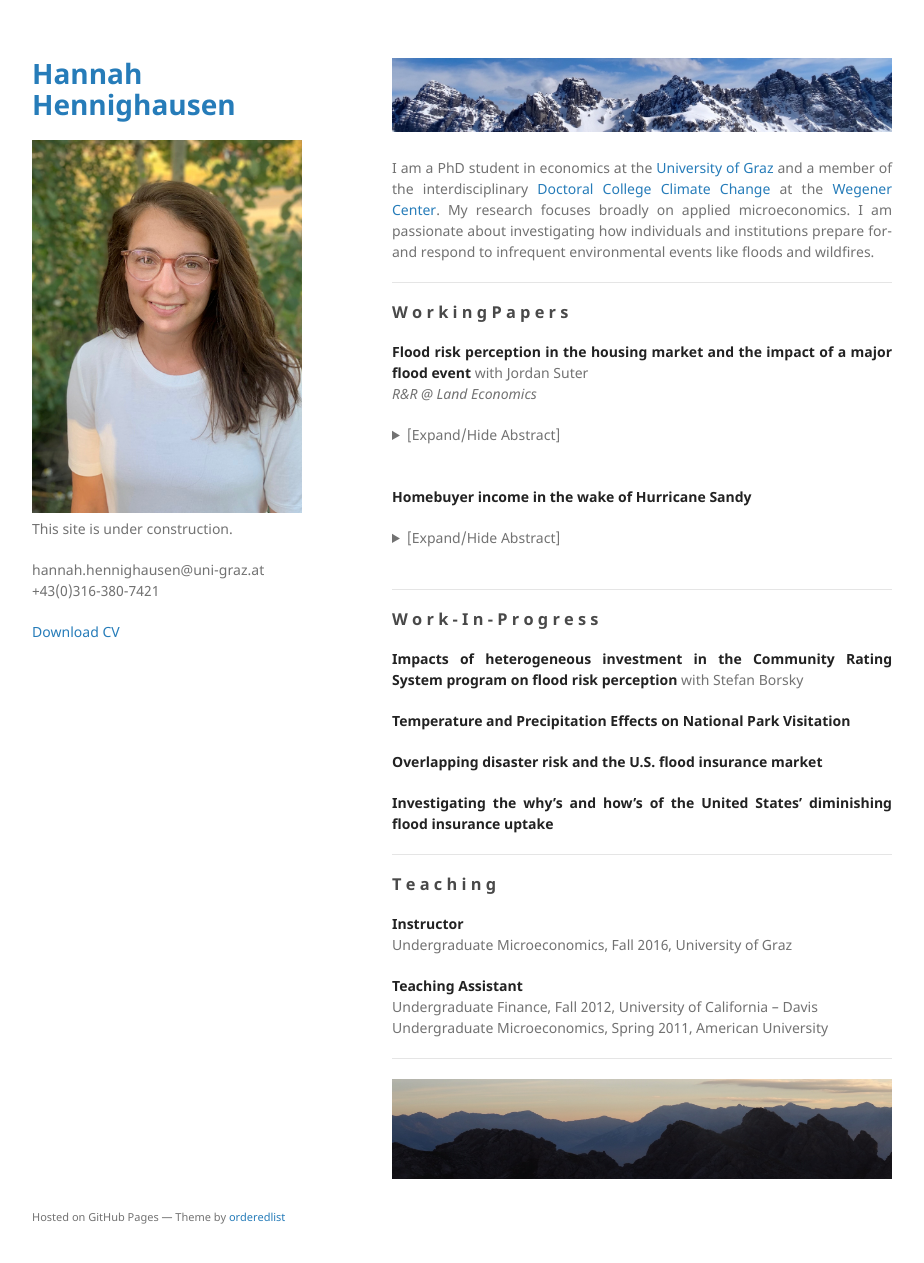
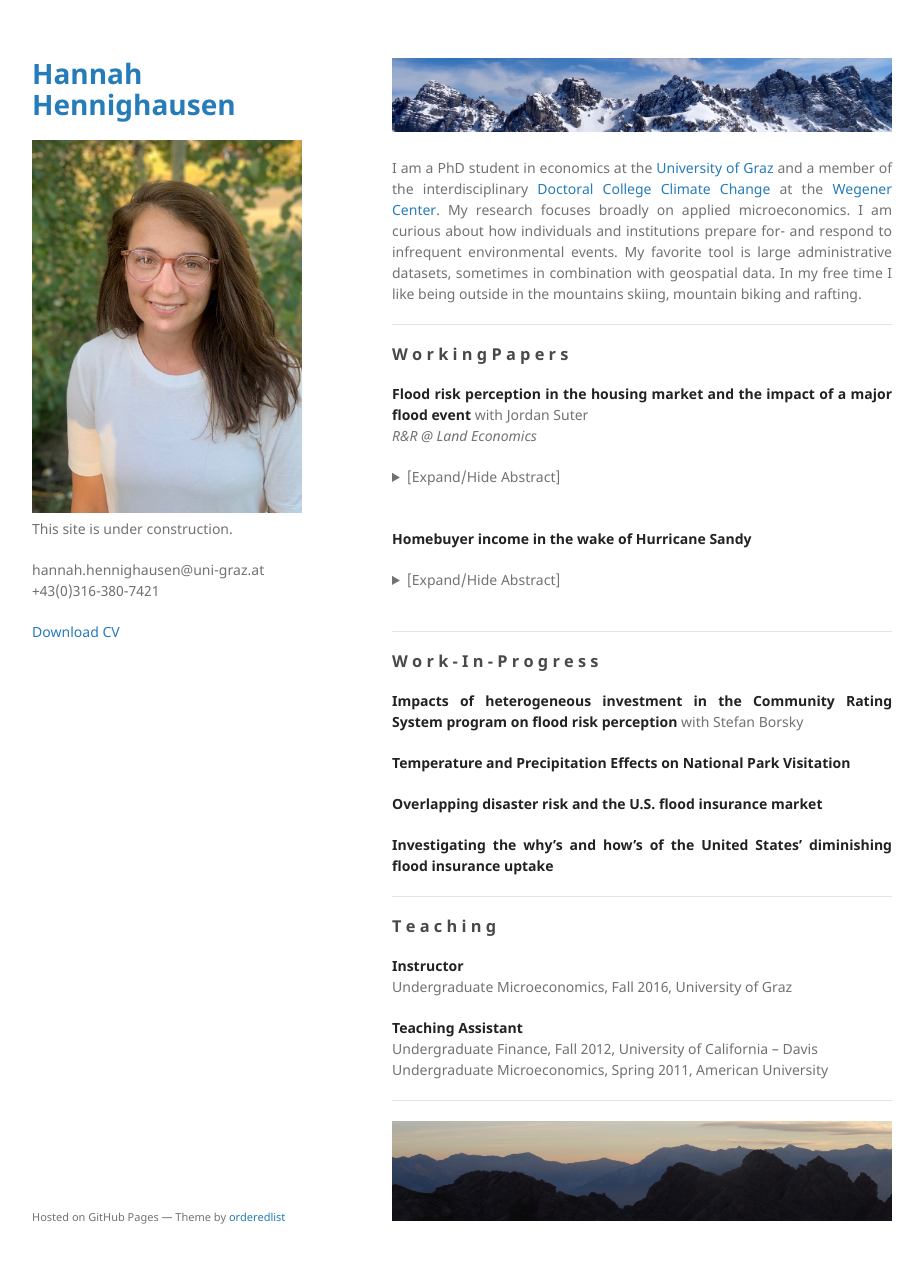
Before and after one commit to hannahhennighausen/hannahhennighausen.github.io, a Jekyll site: the page built from index.md, in a window 1280 px wide and 1296 px high. Shown: the top 1263 px of the window, without its empty margins (178-1102 px from the left). Built offline with Jekyll 4.4.1, drawn with Linux system fonts in a browser that asks for light colours.

Commit message:
Update index.md

```diff
--- a/index.md
+++ b/index.md
@@ -8,7 +8,7 @@ body {
 text-align: justify}
 </style>
 
-I am a PhD student in economics at the [University of Graz](https://volkswirtschaftslehre.uni-graz.at/en/) and a member of the interdisciplinary [Doctoral College Climate Change](https://dk-climate-change.uni-graz.at/en/) at the [Wegener Center](https://wegcenter.uni-graz.at/en/). My research focuses broadly on applied microeconomics. I am passionate about investigating how individuals and institutions prepare for- and respond to infrequent environmental events like floods and wildfires.
+I am a PhD student in economics at the [University of Graz](https://volkswirtschaftslehre.uni-graz.at/en/) and a member of the interdisciplinary [Doctoral College Climate Change](https://dk-climate-change.uni-graz.at/en/) at the [Wegener Center](https://wegcenter.uni-graz.at/en/). My research focuses broadly on applied microeconomics. I am curious about how individuals and institutions prepare for- and respond to infrequent environmental events. My favorite tool is large administrative datasets, sometimes in combination with geospatial data. In my free time I like being outside in the mountains skiing, mountain biking and rafting.
 
 * * *
 
@@ -19,7 +19,7 @@ _R&R @ Land Economics_
 <details>
   <summary>[Expand/Hide Abstract]</summary>
 
-The impact of flood events on flood risk perception has important implications for policy. Applying a novel dataset featuring the flooding extents from a severe event in Colorado, we disentangle inundated properties from "near-misses", defined as structures not directly flooded but located in the 100- year floodplain. Using a triple-difference hedonic framework, we show that inundated properties in the floodplain underwent a decrease in price after the flood, while "near-misses" saw a relative price increase. We speculate that inundated properties are perceived as being riskier and "near-misses" relatively less risky, suggesting the possible influence of the availability heuriswildfirestic or Bayesian learning.
+The impact of flood events on flood risk perception has important implications for policy. Applying a novel dataset featuring the flooding extents from a severe event in Colorado, we disentangle inundated properties from "near-misses", defined as structures not directly flooded but located in the 100- year floodplain. Using a triple-difference hedonic framework, we show that inundated properties in the floodplain underwent a decrease in price after the flood, while "near-misses" saw a relative price increase. We speculate that inundated properties are perceived as being riskier and "near-misses" relatively less risky, suggesting the possible influence of the availability heuristic or Bayesian learning.
 
 </details>
 <br />
```
